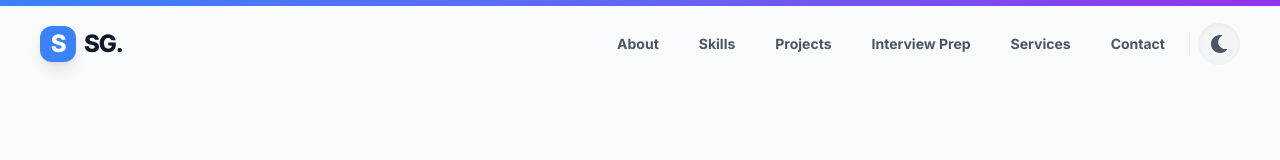
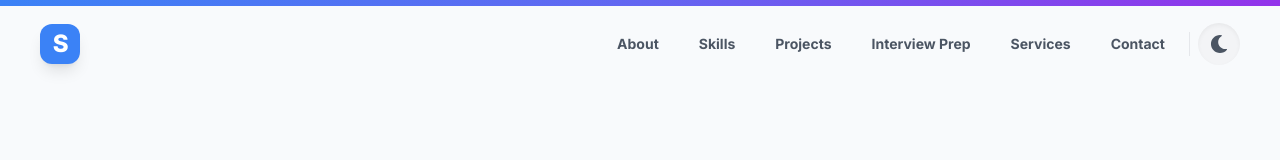
Before and after one commit to SiddheshGajare15/portfolio_Siddhesh, a React (Vite) app: page / in a window 1280 px wide. Shown: the top 160 px of the page. Built offline with nearby package versions, Linux system fonts and the light colour scheme.

Commit message:
style: remove 'SG.' text from branding for a cleaner icon-only logo

```diff
--- a/src/components/Navbar.jsx
+++ b/src/components/Navbar.jsx
@@ -52,8 +52,7 @@ const Navbar = ({ darkMode, toggleDarkMode }) => {
               onClick={(e) => handleLinkClick(e, 'home')}
               className="text-xl sm:text-2xl font-black tracking-tighter text-gray-900 dark:text-white flex items-center group cursor-pointer"
             >
-              <div className="bg-primary text-white w-8 h-8 sm:w-9 sm:h-9 rounded-xl flex items-center justify-center mr-1.5 sm:mr-2 shadow-lg shadow-primary/30 group-hover:rotate-6 transition-transform">S</div>
-              <span className="group-hover:text-primary transition-colors">SG.</span>
+              <div className="bg-primary text-white w-8 h-8 sm:w-10 sm:h-10 rounded-xl flex items-center justify-center shadow-lg shadow-primary/30 group-hover:rotate-6 transition-transform">S</div>
             </a>
           </motion.div>
 
@@ -124,8 +123,7 @@ const Navbar = ({ darkMode, toggleDarkMode }) => {
             {/* Mobile Header */}
             <div className="flex justify-between items-center h-24 px-6 sm:px-10 border-b border-gray-100 dark:border-slate-800">
                <div className="flex items-center">
-                 <div className="bg-primary text-white w-9 h-9 rounded-xl flex items-center justify-center mr-2 shadow-lg shadow-primary/30">S</div>
-                 <span className="text-2xl font-black tracking-tighter text-gray-900 dark:text-white">SG.</span>
+                 <div className="bg-primary text-white w-9 h-9 rounded-xl flex items-center justify-center shadow-lg shadow-primary/30">S</div>
                </div>
               <button
                 onClick={() => setIsOpen(false)}
```
